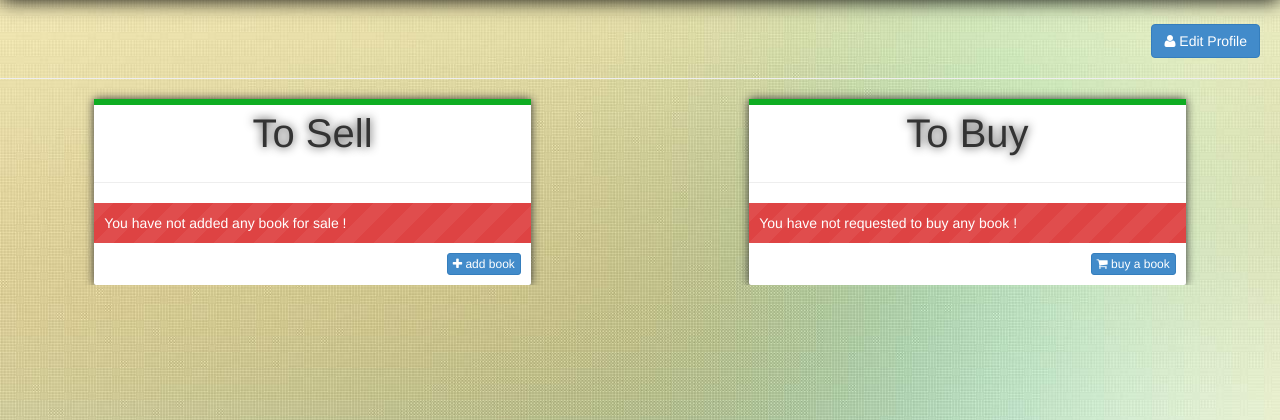
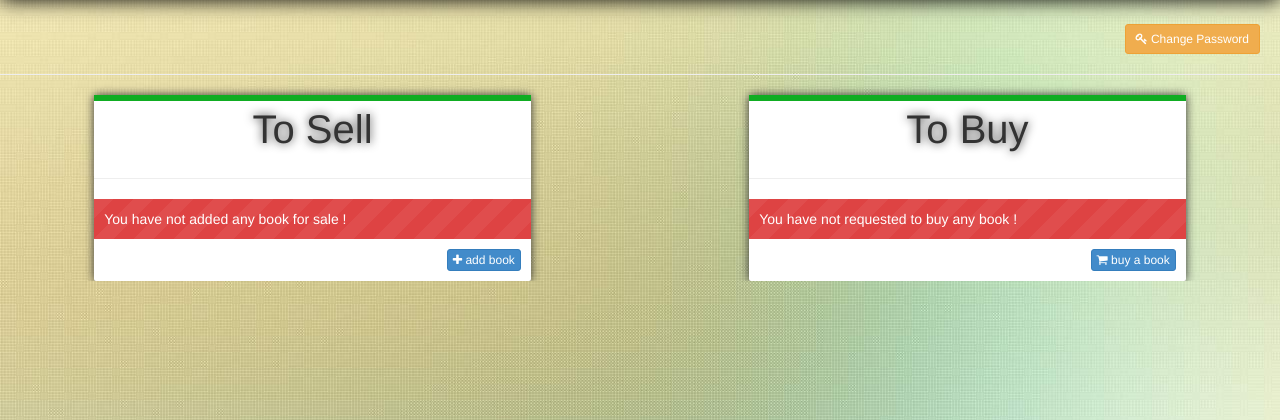
Before and after one commit to NebulaX/booksManiacs, a Django app: template website/booksManiacs/templates/booksManiacs/profile.html in a window 1280 px wide. Shown: the part 80-500 px from the top of the page. Run offline with Django 3.2, Linux system fonts and the light colour scheme; the template is opened without the code that fills it, so the values that code supplies are empty; parts of the project's set-up code (start-up, migrations or seed data) failed here and were passed over; some libraries are stand-ins or nearby versions.

Commit message:
alternate background white in profile page; edit profile changed to change password

```diff
--- a/website/booksManiacs/static/booksManiacs/css/profile.css
+++ b/website/booksManiacs/static/booksManiacs/css/profile.css
@@ -16,10 +16,6 @@
 
 .sellBuyWrap ul li:nth-child(2n+1) {
 	background: rgb(201, 246, 246);
-}
-
-.sellBuyWrap ul li:nth-child(2n) {
-	background: rgb(186, 255, 165);
 }
 
 .sellBuyWrap li>a {
--- a/website/booksManiacs/templates/booksManiacs/profile.html
+++ b/website/booksManiacs/templates/booksManiacs/profile.html
@@ -12,7 +12,7 @@
 
 	{% block container %}
 		<div id = "editProfile">
-			<a href="#" class="btn btn-primary"><i class = "fa fa-user"></i> Edit Profile</a>
+			<a href="/booksManiacs/password/" class="btn btn-sm btn-warning"><i class = "fa fa-key"></i> Change Password</a>
 		</div>
 		<hr>
 
```
